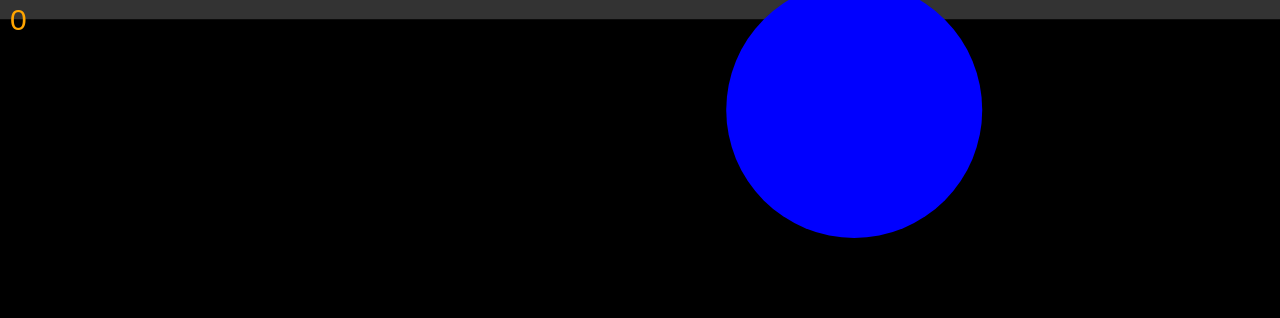
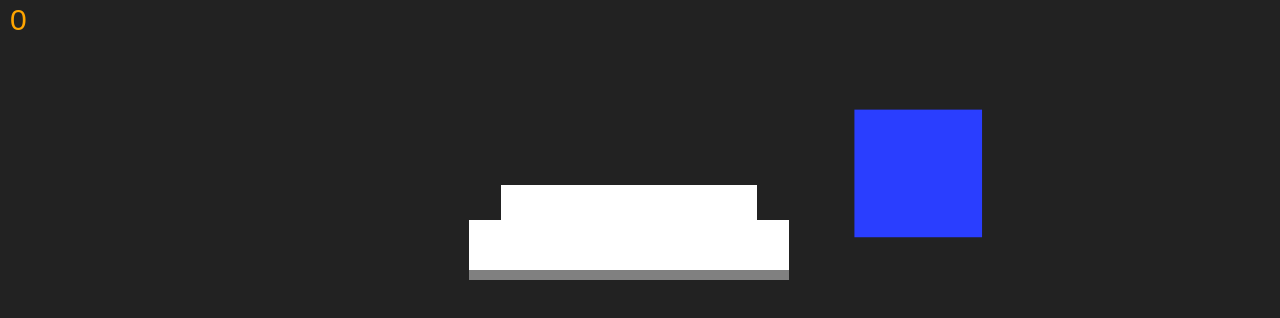
Before and after one commit to nmachia/tapper, a plain HTML site: page index.html in a window 1280 px wide. Drawn offline with Linux system fonts and the light colour scheme.

Commit message:
rebuild hit detection and create clouds
hit based on pixel color

```diff
--- a/main.css
+++ b/main.css
@@ -4,5 +4,6 @@ body {
   height: 100%;
   width: 100%;
   overflow: hidden;
+  background: #222;
 }
 #canvas{display: block;}
--- a/main.js
+++ b/main.js
@@ -2,10 +2,10 @@ var canvas = document.getElementById('canvas');
 var ctx = canvas.getContext('2d');
 canvas.addEventListener('click', action);
 
+var start = null;
 var game = {
   score: 0,
   level: 1,
-  y: 1,
   buffer: 50,
   speed: 0.25,
   yDirection:1,
@@ -16,88 +16,134 @@ var game = {
 var W = canvas.width = window.innerWidth;
 var H = canvas.height = window.innerHeight;
 
+function Ball(){
+  this.x = canvas.width / 2;
+  this.y = canvas.height - (canvas.width/10);
+  this.radius = canvas.width / 10;
+  this.vy = null;
+  this.image = new Image();
+  this.image.src = 'pig.svg';
+  this.vx = Math.random();
+  this.draw = function(ctx) {
+      ctx.drawImage(this.image, this.x, this.y, this.radius, this.radius);
+    };
+    this.calculateVelocity = function(game){
+        var stepSum = (H - W/10) - game.buffer;
+        for(var i = game.gravity; stepSum >= 0; i += game.gravity){
+            stepSum -= i;
+          }
+        this.vy = -(i);
+    };
+  }
+var ball = new Ball();
+
+function Clouds(){
+  this.group = [];
+  this.create = function(){
+    var rando = Math.floor(Math.random() * 200 );
+      if(rando === 0) {
+        this.group.push( {
+          x: Math.floor(Math.random()* canvas.width),
+          y: 0,
+          w: canvas.width/4,
+          h: canvas.height/8,
+          d: Math.random()
+        });
+      }
+  };
+  this.move = function(){
+    for(var i = 0; i< this.group.length; i++ ) {
+      var item = this.group[i];
+      item.y += 1;
+
+      if( item.y - item.h > H ) {
+        this.group.splice(i, 1);
+      }
+    }
+  };
+  this.draw = function(){
+    for(var i = 0; i< this.group.length; i++ ) {
+      var item = this.group[i];
+
+      ctx.fillStyle = 'white';
+      ctx.fillRect(item.x + item.w * 0.1, item.y - item.h, item.w * 0.8, item.h * 0.4);
+      ctx.fillRect(item.x, item.y - item.h * 0.65, item.w, item.h *0.5);
+      ctx.fillStyle = 'gray';
+      ctx.fillRect(item.x, item.y - item.h * 0.15, item.w, item.h * 0.1);
+
+
+      //ctx.fillRect(item.x-20, item.y+20, 140,40);
+
+    }
+  };
+}
+
+var clouds = new Clouds();
+
 
 function resetGame(){
   game.score = 0;
   game.level = 1;
-  game.y = 1;
   game.gravity = 0.1;
   ball.vy = null;
 
 }
 
-
-
-function action(e) {
-        e.preventDefault();
-    //if(( e.clientX >= ball.x - ball.radius && e.clientX <= ball.x + ball.radius ) && ( e.clientY >= ball.y - ball.radius && e.clientY <= ball.y + ball.radius ) && (ball.y >= game.y ) && (ball.yDirection >= 1)){
-      if(( e.clientX >= ball.x - ball.radius && e.clientX <= ball.x + ball.radius ) && ( e.clientY >= ball.y - ball.radius && e.clientY <= ball.y + ball.radius ) && (ball.y >= game.y ) && (ball.vy >= 0)){
-          game.score ++;
-          ball.vy *= -1;
-
-          if((e.clientX >= (ball.x + 0.5 * ball.radius)) || (e.clientX >= (ball.x - 0.5 * ball.radius))){
-            ball.vx *= -1;
-          }
-        }
-
-
-  return;
+////hit detection
+function getElementPosition(obj) {
+    var curleft = 0, curtop = 0;
+    if (obj.offsetParent) {
+        do {
+            curleft += obj.offsetLeft;
+            curtop += obj.offsetTop;
+        } while (obj = obj.offsetParent);
+        return { x: curleft, y: curtop };
+    }
+    return undefined;
 }
 
-function move(item){
+function getEventLocation(element,event){
+    var pos = getElementPosition(element);
 
-  if((item.xDirection <= 0 && item.x - item.radius <= 0) || (item.xDirection > 0 && item.x + item.radius >= w)){
-    item.xDirection = -(item.xDirection);
-  }
-
-  if(item.yDirection == -1 && item.y - item.radius <= 0){
-      item.yDirection = 1;
-      item.y = item.y + (item.yDirection * item.speed);
-      return;
-  }
-
-  item.x = item.x + (item.xDirection * item.speed);
-  item.y = item.y + (item.yDirection * item.speed);
-  return;
+    return {
+        x: (event.pageX - pos.x),
+        y: (event.pageY - pos.y)
+    };
 }
 
-function Ball(){
-  this.x = canvas.width / 2;
-  this.y = canvas.height - (canvas.width/10);
-  this.radius = canvas.width / 10;
-  this.vy = null;
-  this.vx = Math.random();
-  this.draw = function(ctx) {
-      ctx.fillStyle = 'blue';
-      ctx.beginPath();
+function rgbToHex(r, g, b) {
+    if (r > 255 || g > 255 || b > 255)
+        throw "Invalid color component";
+    return ((r << 16) | (g << 8) | b).toString(16);
+}
 
-      ctx.arc(
-        this.x,
-        this.y,
-        this.radius,
-        0,
-        Math.PI*2,
-        false
-      );
+function action(e){
+    var eventLocation = getEventLocation(this,e);
+    //var coord = "x=" + eventLocation.x + ", y=" + eventLocation.y;
 
-      ctx.closePath();
-      ctx.fill();
-    };
-    this.calculateVelocity = function(game){
-        var stepSum = (H - W/12) - game.buffer;
-        var steps = 0;
-        for(var i = game.gravity; stepSum >= 0; i += game.gravity){
-            steps++;
-            stepSum -= i;
-          }
-        this.vy = -(i);
-    };
-  }
+    // Get the data of the pixel according to the location generate by the getEventLocation function
+    var context = this.getContext('2d');
+    var pixelData = context.getImageData(eventLocation.x, eventLocation.y, 1, 1).data;
 
-var ball = new Ball(20);
+    // If transparency on the image
+    if((pixelData[0] === 0) && (pixelData[1] === 0) && (pixelData[2] === 0) && (pixelData[3] === 0)){
+        //coord += " (Transparent color detected, cannot be converted to HEX)";
+    }
 
+    var hex = "#" + ("000000" + rgbToHex(pixelData[0], pixelData[1], pixelData[2])).slice(-6);
 
-var start = null;
+    // hit based on color
+    if(hex == "#2a3eff"  && ball.vy >= 0){
+            game.score ++;
+            ball.vy *= -1;
+            if(eventLocation.x >= (ball.x + 0.5 * ball.radius) && ball.vx >= 0){
+              ball.vx *= -1;
+            }else if(eventLocation.x <= (ball.x - 0.5 * ball.radius) && ball.vx <= 0){
+              ball.vx *= -1;
+            }
+    }
+}
+
 
 var step = function( timestamp ) {
   if (!start) start = timestamp;
@@ -112,15 +158,7 @@ var step = function( timestamp ) {
   // Clear the canvas
   ctx.clearRect(0, 0, W, H);
 
-  // Draw the background
-  ctx.fillStyle = "#333333";
-  ctx.fillRect(0, 0, W, H);
-  ctx.save();
 
-
-   ctx.restore();
-   ctx.fillStyle = "black";
-   ctx.fillRect(0, game.y, W, H);
    ctx.fillStyle = "orange";
    ctx.font = "30px Arial";
    ctx.fillText(game.score, 10, 30);
@@ -134,7 +172,7 @@ var step = function( timestamp ) {
 
     if (
         ball.x + ball.radius > canvas.width ||
-        ball.x - ball.radius < 0 ){
+        ball.x  < 0 ){
       ball.vx *= -1;
     }
 
@@ -145,9 +183,13 @@ var step = function( timestamp ) {
        alert("Game Over! Final Score: "+ game.score);
       resetGame();
     }
+
+
     ball.draw(ctx);
 
-    move(game);
+    clouds.create();
+    clouds.move();
+    clouds.draw();
 
 
   // Re-draw the Scene
```
Also changed, not shown: pig.svg (added).
